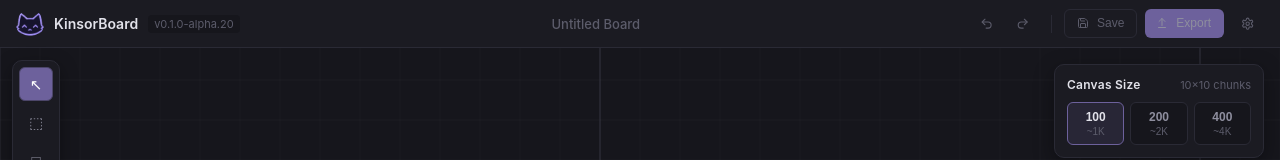
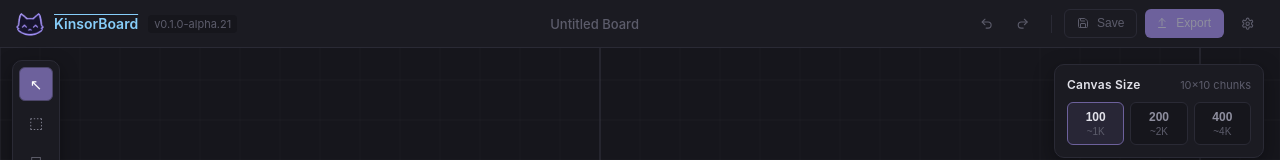
Before and after one commit to Mr-Kinako/KinsorBoard, a React (Vite) app: page /board in a window 1280 px wide. Shown: the top 160 px of the page. Built offline with nearby package versions, Linux system fonts and the light colour scheme.

Commit message:
ui(topbar): change color and decoration for name-link

```diff
--- a/package.json
+++ b/package.json
@@ -1,7 +1,7 @@
 {
   "name": "kinsorboard",
   "private": true,
-  "version": "0.1.0-alpha.20",
+  "version": "0.1.0-alpha.21",
   "type": "module",
   "scripts": {
     "watch": "vite build --watch",
--- a/src/shared/info.ts
+++ b/src/shared/info.ts
@@ -1,4 +1,4 @@
 // src/shared/info.ts
 
-export const APP_VERSION: string = "0.1.0-alpha.20";
+export const APP_VERSION: string = "0.1.0-alpha.21";
 export const APP_NAME: string = "KinsorBoard";
--- a/src/widgets/topbar/ui/Topbar.module.scss
+++ b/src/widgets/topbar/ui/Topbar.module.scss
@@ -53,7 +53,8 @@
     font-weight: 600;
     color: $text-primary;
     font-size: 14px;
-    text-decoration: none;
+    text-decoration: overline;
+    color: lightskyblue;
   }
 
   .version {
--- a/src/widgets/topbar/ui/Topbar.tsx
+++ b/src/widgets/topbar/ui/Topbar.tsx
@@ -42,6 +42,7 @@ export const Topbar: React.FC = () => {
           className={styles.brandName}
           target="_blank"
           rel="noopener noreferrer"
+          title="В данный момент ведёт на GitHub"
         >
           {APP_NAME}
         </a>
```
